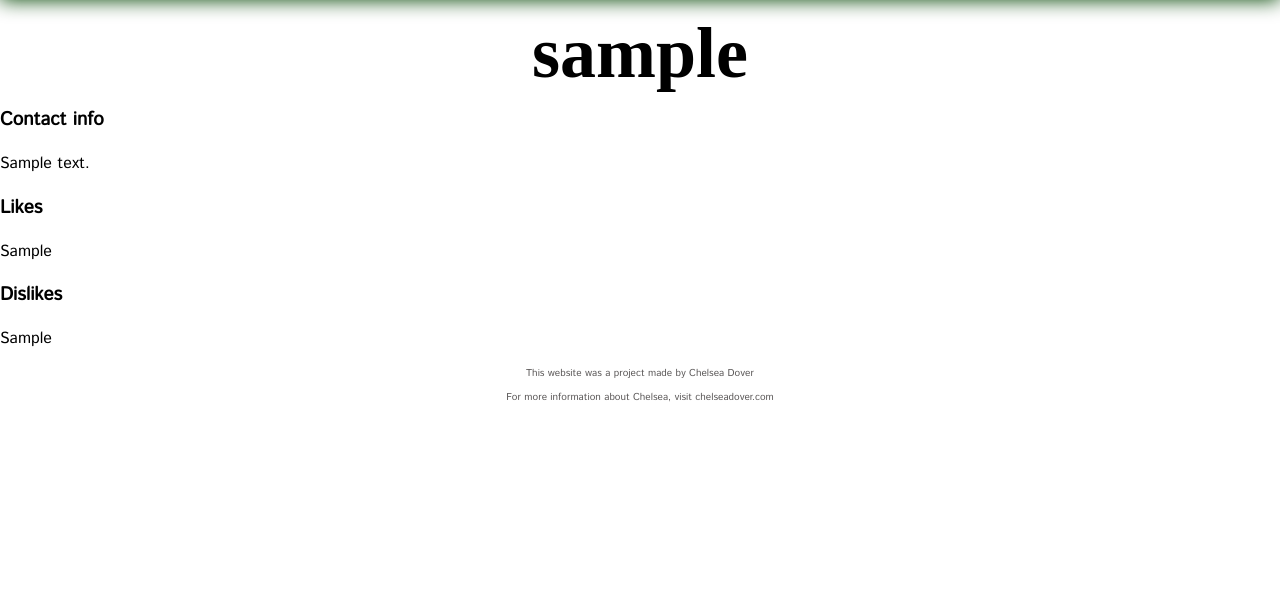
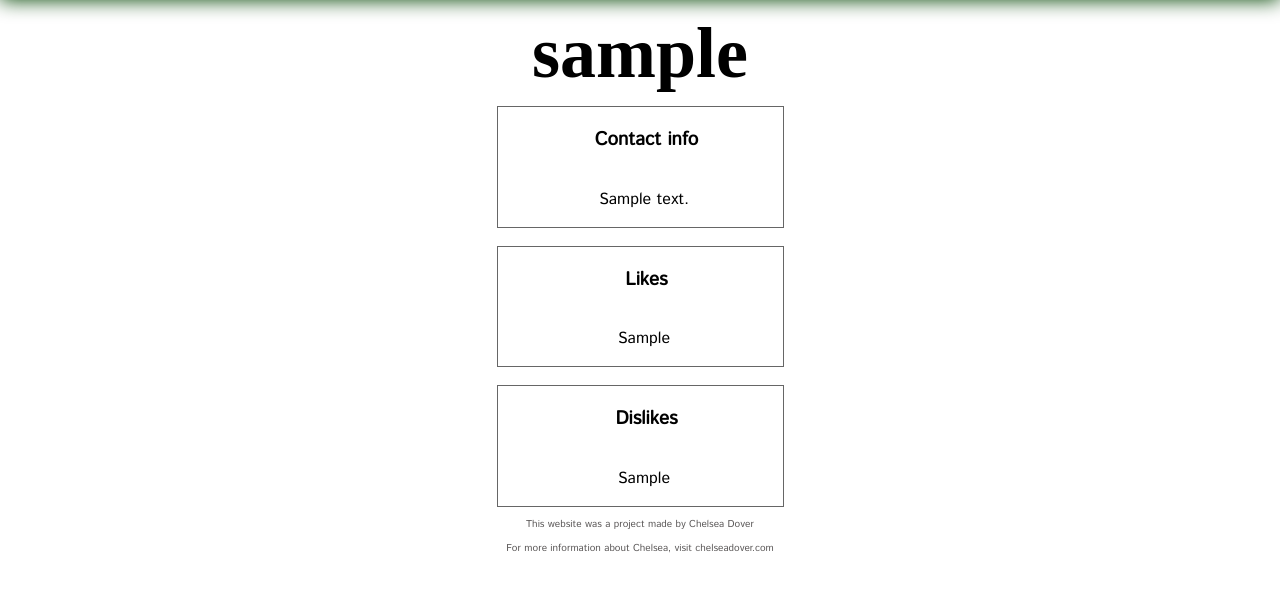
Before and after one commit to Chelsea-Dover/secretSanta, a Django app: template giftExchange/santa_gift_exchange/templates/profile.html in a window 1280 px wide. Shown: the part 44-636 px from the top of the page. Run offline with Django 3.2, Linux system fonts and the light colour scheme; tables that the repository leaves empty hold one stand-in row (values such as "Sample post"); the template is opened without the code that fills it: values that come from a table or form of the project are taken from there, most other values are stand-ins (such as "Sample title", 1, 10 or a date in 2020); parts of the project's set-up code (start-up, migrations or seed data) failed here and were passed over; some libraries are stand-ins or nearby versions; some web fonts are replaced.

Commit message:
not sure what I did here

```diff
--- a/giftExchange/santa_gift_exchange/static/css/style.css
+++ b/giftExchange/santa_gift_exchange/static/css/style.css
@@ -4,7 +4,7 @@
 .edit {
 }
 
-.editDislikeWrapper, .editLikeWrapper, .editAddressWrapper {
+.editDislikeWrapper, .editLikeWrapper, .editAddressWrapper, .dontShow {
     display: none;
 }
 
@@ -100,3 +100,60 @@ a {
 .exchangelist {
     margin: 0 17px;
 }
+
+main {
+    width: 287px;
+    margin: auto;
+    text-align: center;
+}
+
+.dislikeButton, .infoButton, .likesButton {
+    border: none;
+    background-color: transparent;
+    width: 2px;
+    display: inline-block;
+    /*background-image: url("https://cdn2.iconfinder.com/data/icons/windows-8-metro-style/512/edit.png");*/
+    /*<img src="https://cdn2.iconfinder.com/data/icons/windows-8-metro-style/512/edit.png">*/
+}
+
+.icon {
+    display: inline-block;
+    width: 14px;
+    margin-bottom: 14px;
+}
+
+.dislikesIcon {
+    margin-left: 78px;
+    padding: 2px;
+}
+
+.infoIcon {
+    margin-left: 58px;
+    padding: 2px;
+}
+
+.likesIcon {
+    margin-left: 88px;
+    padding: 2px;
+}
+
+.profileHeader{
+    /*border: none;*/
+    /*background-color: white;*/
+    /*width: 2px;*/
+    display: inline-block;
+}
+
+.bigWrapper, .likes {
+    margin-top: 18px;
+    border: solid 1px #666;
+    padding-left: 13px;
+}
+
+.dislikes {
+    margin-right: 5px;
+}
+
+.textDislikes {
+    width: 200px;
+}
--- a/giftExchange/santa_gift_exchange/static/js/linkTogether.js
+++ b/giftExchange/santa_gift_exchange/static/js/linkTogether.js
@@ -104,19 +104,19 @@ $(' #editLikes ').on('submit', function(event) {
 $(' .likesButton ').click(function(event){
     $(' .editlikeWrapper ').toggleClass(' edit ');
     $(' #likeId ').removeClass(' editLikeWrapper  ');
-    $(' .dislikes ').addClass('  ')
+    $(' .dislikes ').addClass(' dontShow ')
 });
 
 
 $(' .dislikeButton ').click(function(event){
     $(' .editDislikeWrapper ').toggleClass(' edit ');
     $(' #dislikeId ').removeClass(' editDislikeWrapper  ');
-    $(' .dislikes ').addClass('  ')
+    $(' .dislikes ').addClass(' dontShow ')
 });
 
 $(' .infoButton ').click(function(event){
     event.stopPropagation();
     $(' .editAddressWrapper ').toggleClass(' edit ');
     $(' #infoId ').removeClass(' editAddressWrapper  ');
-    $(' .dislikes ').addClass('  ')
+    $(' .dislikes ').addClass(' dontShow ')
 });
--- a/giftExchange/santa_gift_exchange/templates/profile.html
+++ b/giftExchange/santa_gift_exchange/templates/profile.html
@@ -29,96 +29,111 @@
             <!-- Address -->
 
 
-            <section>
-                <h3>
+            <section class="bigWrapper">
+                <h3 class="profileHeader">
                     Contact info
                 </h3>
-                    {{ iuser.address }}
-                {% if user_id == user_nameid %}
-                    <button class="infoButton">edddiiittt</button>
-                {% endif %}
-            </section>
 
 
+                {% if user_id == user_nameid %}
+                    <button class="infoButton">
+                    <img class="icon infoIcon" src="https://cdn2.iconfinder.com/data/icons/windows-8-metro-style/512/edit.png">
+                    </button>
+                {% endif %}
 
 
-            <!-- Edit address -->
+                <p class="dislikes">
+                    {{ iuser.address }}
+                </p>
 
-            <section id="infoId" class="editAddressWrapper">
+
+                <section id="infoId" class="editAddressWrapper">
                 <form id="editAddress" method="post">
                     {% csrf_token %}
 
-                    <label for="address">Edit address</label>
+                    <label for="address">Edit contact info</label>
                     <textarea id="address" rows="4" cols="50">{{ iuser.address }}</textarea>
 
                     <button class="addressButton" type="submit">
                         edit
                     </button>
                 </form>
+                </section>
+
+
             </section>
-
             <!-- Likes -->
 
 
             <section class="likes">
-                <h3>
+                <h3 class="profileHeader">
                     Likes
                 </h3>
-                {{ iuser.likes }}
-                {% if user_id == user_nameid %}
-                    <button class="likesButton"> edittttt </button>
-                {% endif %}
-            </section>
 
 
+                {% if user_id == user_nameid %}
+                    <button class="likesButton">
+                    <img class="icon likesIcon" src="https://cdn2.iconfinder.com/data/icons/windows-8-metro-style/512/edit.png">
+                    </button>
+                {% endif %}
 
-            <!-- Edit Likes -->
 
-            <section id="likeId" class="editLikeWrapper">
+                <p class="dislikes">
+                    {{ iuser.likes }}
+                </p>
+
+
+                <section id="likeId" class="editLikeWrapper">
                 <form id="editLikes" method="post">
                     {% csrf_token %}
 
-                    <label for="likes">Edit dislikes</label>
+                    <label for="likes"></label>
                     <textarea id="likes" rows="4" cols="50">{{ iuser.likes }}</textarea>
 
                     <button class="likeButton" type="submit">
                         edit
                     </button>
                 </form>
+                </section>
+
+
             </section>
 
             <!-- Dislikes -->
 
 
 
-            <section>
-                <h3>
+            <section class="bigWrapper">
+
+                <h3 class="profileHeader">
                     Dislikes
                 </h3>
+
+                {% if user_id == user_nameid %}
+                    <button class="dislikeButton">
+                        <img class=" icon dislikesIcon" src="https://cdn2.iconfinder.com/data/icons/windows-8-metro-style/512/edit.png">
+                    </button>
+                {% endif %}
+
                 <p class="dislikes">
                     {{ iuser.dislikes }}
                 </p>
-                {% if user_id == user_nameid %}
-                    <button class="dislikeButton">edddiiittt</button>
-                {% endif %}
-            </section>
 
 
-
-
-            <!-- Edit dislikes-->
-
-            <section id="dislikeId" class="editDislikeWrapper">
+                <section id="dislikeId" class="editDislikeWrapper">
                 <form id="editDislikes" method="post">
                     {% csrf_token %}
 
-                    <label for="dislikes">Edit dislikes</label>
-                    <textarea id="dislikes" rows="4" cols="50">{{ iuser.dislikes }}</textarea>
+                    <label for="dislikes"></label>
+                    <textarea class="textDislikes" id="dislikes" rows="4" cols="50">{{ iuser.dislikes }}</textarea>
 
                     <button class="dislikeButton" type="submit">
                         edit
                     </button>
                 </form>
+                </section>
+
+
             </section>
 
         </main>
```
